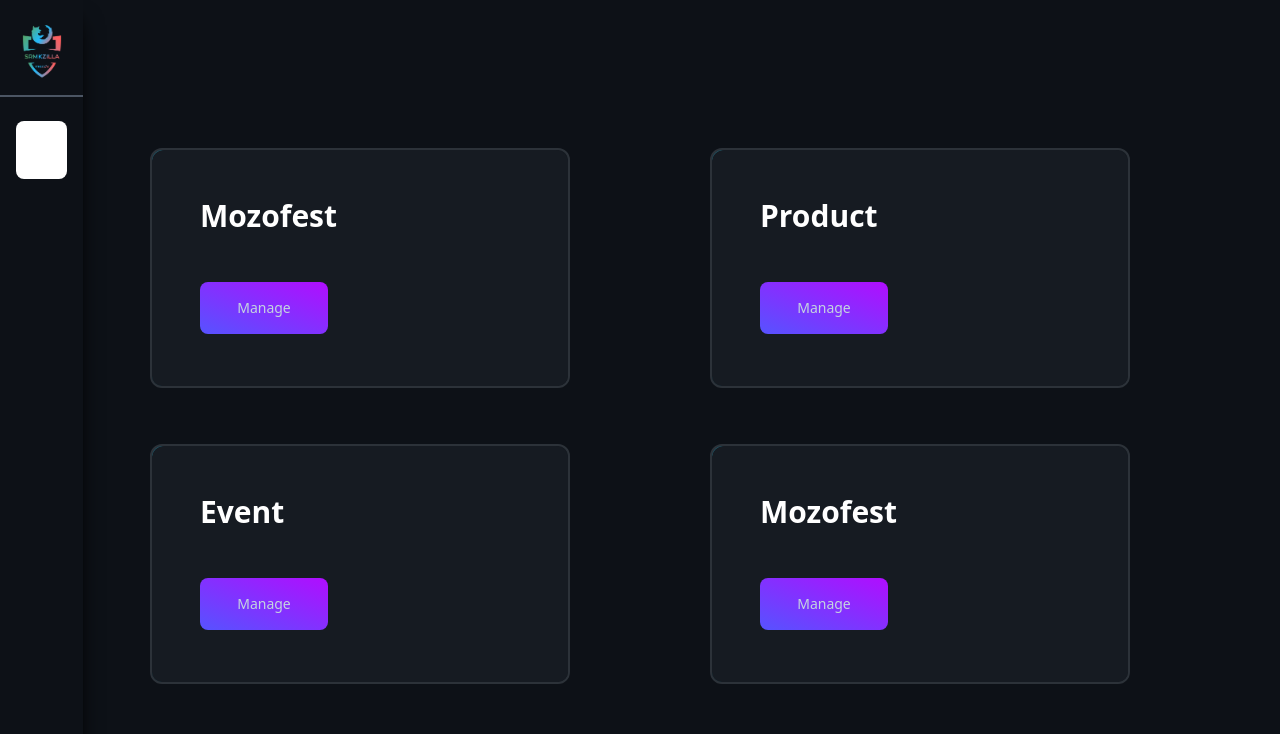
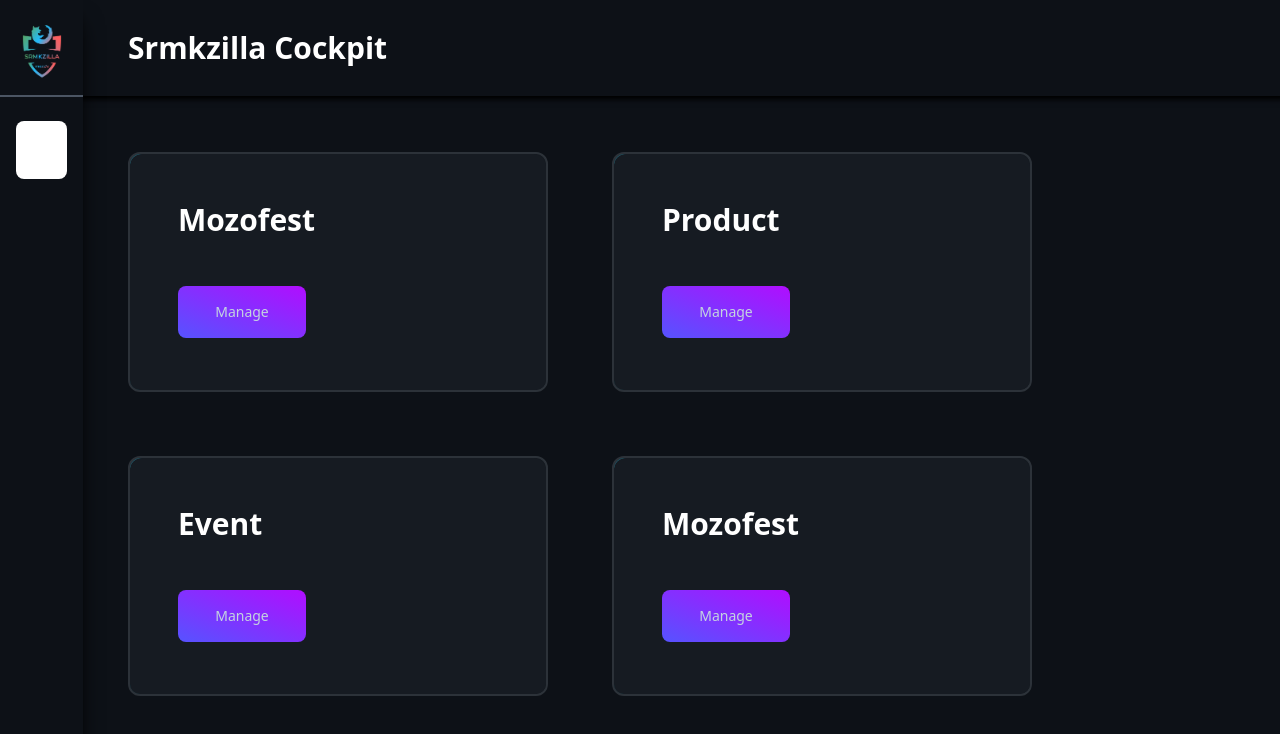
Before and after one commit to srm-kzilla/KzCMS, a Next.js app in the folder client/: page / in a window 1280 px wide. Shown: the top 734 px of the page. Built offline with nearby package versions, Linux system fonts and the light colour scheme; some icons are missing.

Commit message:
feat: adds title bar

```diff
--- a/client/components/Button.tsx
+++ b/client/components/Button.tsx
@@ -7,9 +7,9 @@
 const Button = ({ buttonTitle, ...rest }: ButtonPropsType) => {
   return (
     <button
-      type='button'
+      type="button"
       {...rest}
-      className='text-[#C4D3E0] bg-gradient-to-tr from-[#5653FF] to-[#B10DFF] hover:bg-gradient-to-br font-medium p-4 mt-12 rounded-lg text-sm w-32 text-center z-10 duration-300'
+      className="text-[#C4D3E0] bg-gradient-to-tr from-[#5653FF] to-[#B10DFF] hover:bg-gradient-to-br font-medium p-4 mt-12 rounded-lg text-sm w-32 text-center z-10 duration-300"
     >
       {buttonTitle}
     </button>
--- a/client/components/Card.tsx
+++ b/client/components/Card.tsx
@@ -8,7 +8,7 @@
   title: string;
   websiteUrl: string;
   manageUrl: string;
-  cardType: 'all' | 'product' | 'event' | 'other';
+  cardType: 'all' | 'products' | 'events' | 'others';
 }
 
 export const Card = ({ title, websiteUrl, manageUrl, cardType }: CardPropsType) => {
@@ -27,7 +27,7 @@
 
   return (
     <div
-      className="mt-7 md:m-7 group/card flex flex-col h-60 p-12 rounded-xl bg-[#161B22] border-2 border-[#2C3239] relative overflow-hidden"
+      className="mt-7 md:m-8 group/card flex flex-col h-60 p-12 rounded-xl bg-[#161B22] border-2 border-[#2C3239] relative overflow-hidden"
       onMouseMove={handleMouseMove}
     >
       <div className="top-0 left-0 w-full h-60 bg-[#161B22] group-hover/card:bg-opacity-25 rounded-xl backdrop-filter backdrop-blur-3xl overflow-hidden z-10 absolute"></div>
--- a/client/components/CardsList.tsx
+++ b/client/components/CardsList.tsx
@@ -6,15 +6,15 @@
 }
 
 interface CardsListProps {
-  type: 'all' | 'product' | 'event' | 'other';
+  type: 'all' | 'products' | 'events' | 'others';
   cardList: CardsListPropsType;
 }
 
 const CardList = ({ type, cardList }: CardsListProps) => {
   console.log('Type', type);
   return (
-    <div className="mt-20 md:m-20 flex">
-      <div className="pt-10 flex flex-wrap justify-around w-full h-fit">
+    <div className="mt-20 flex w-screen">
+      <div className="pt-10 md:pl-20 flex flex-wrap justify-around md:justify-start w-full h-fit">
         {type === 'all'
           ? cardList.cards.map((card, index) => {
               console.log('Card:', card);
--- a/client/components/Navbar.tsx
+++ b/client/components/Navbar.tsx
@@ -23,7 +23,7 @@
   return (
     <div className="z-30">
       <div
-        className={isDesktop ? 'hidden' : mobileNav ? 'hidden' : 'block absolute top-6 left-4'}
+        className={isDesktop ? 'hidden' : mobileNav ? 'hidden' : 'absolute h-24 w-20 flex justify-center items-center'}
         onClick={() => {
           setMobileNav(!mobileNav);
         }}
@@ -35,16 +35,14 @@
           isDesktop
             ? 'w-fit h-screen fixed top-0 left-0 flex flex-col justify-between bg-cms-dark font-raleway shadow-xl shadow-black'
             : mobileNav
-              ? 'w-fit h-screen fixed top-0 left-0 flex flex-col justify-between bg-cms-dark font-raleway shadow-xl shadow-black'
-              : 'hidden'
+            ? 'w-fit h-screen fixed top-0 left-0 flex flex-col justify-between bg-cms-dark font-raleway shadow-xl shadow-black'
+            : 'hidden'
         }
       >
         <div>
-          <div className='flex flex-col gap-2'>
-            <div
-              className='p-4 pt-6 w-full h-full border-gray-600 border-b-2 flex flex-col items-center justify-between lg:justify-center gap-4'>
-              <Image className='w-10' width={10} height={10} src='/srmkzilla-gradient-logo.svg'
-                     alt='SRMKZILLA' />
+          <div className="flex flex-col gap-2">
+            <div className="p-4 pt-6 w-full h-full border-gray-600 border-b-2 flex flex-col items-center justify-between lg:justify-center gap-4">
+              <Image className="w-10" width={10} height={10} src="/srmkzilla-gradient-logo.svg" alt="SRMKZILLA" />
               <div
                 className={isDesktop ? 'hidden' : mobileNav ? 'block' : 'hidden'}
                 onClick={() => {
@@ -54,8 +52,8 @@
                 <MenuFoldLineIcon size={35} />
               </div>
             </div>
-            <div className='flex flex-col gap-5 p-4'>
-              <div className='flex flex-col gap-2'>
+            <div className="flex flex-col gap-5 p-4">
+              <div className="flex flex-col gap-2">
                 {navBarProps.options.map((item, key) => {
                   const Icon = item.icon;
                   return (
@@ -71,11 +69,11 @@
                         }}
                       >
                         {isDesktop ? (
-                          <div className='tooltip'>
+                          <div className="tooltip">
                             <div>
                               <Icon size={35} />
                             </div>
-                            <span className='tooltiptext'>{item.toolTip}</span>
+                            <span className="tooltiptext">{item.toolTip}</span>
                           </div>
                         ) : (
                           <div>
@@ -90,12 +88,13 @@
             </div>
           </div>
         </div>
-        <div className='w-full h-fit flex items-center justify-center gap-2 p-2 mb-4'>
-          <div className='cursor-pointer hover:text-red-500 duration-300' onClick={
-            () => {
+        <div className="w-full h-fit flex items-center justify-center gap-2 p-2 mb-4">
+          <div
+            className="cursor-pointer hover:text-red-500 duration-300"
+            onClick={() => {
               //   TODO: Add logout functionality
-            }
-          }>
+            }}
+          >
             <LogoutCircleRLineIcon size={35} />
           </div>
         </div>
--- /dev/null
+++ b/client/components/TitleBar.tsx
@@ -0,0 +1,15 @@
+import React from 'react';
+
+interface TitleBarPropsType {
+  title: string;
+}
+
+export const TitleBar = ({ title }: TitleBarPropsType) => {
+  return (
+    <div className="absolute pl-20 md:pl-28 z-20 h-24 flex items-center justify-start w-full bg-cms-dark shadow-md shadow-black">
+      <span className="text-3xl font-bold">{title}</span>
+    </div>
+  );
+};
+
+export default TitleBar;
--- a/client/mock/cardListMock.ts
+++ b/client/mock/cardListMock.ts
@@ -6,25 +6,25 @@
       title: 'Mozofest',
       websiteUrl: 'https://mozofest.srmkzilla.net/',
       manageUrl: '/mozofest',
-      cardType: 'product',
+      cardType: 'products',
     },
     {
       title: 'Product',
       websiteUrl: 'https://mozofest.srmkzilla.net/',
       manageUrl: '/mozofest',
-      cardType: 'product',
+      cardType: 'products',
     },
     {
       title: 'Event',
       websiteUrl: 'https://mozofest.srmkzilla.net/',
       manageUrl: '/mozofest',
-      cardType: 'event',
+      cardType: 'events',
     },
     {
       title: 'Mozofest',
       websiteUrl: 'https://mozofest.srmkzilla.net/',
       manageUrl: '/mozofest',
-      cardType: 'other',
+      cardType: 'others',
     },
   ],
 };
--- a/client/pages/[category].tsx
+++ b/client/pages/[category].tsx
@@ -6,6 +6,7 @@
 import CalendarEventLineIcon from 'remixicon-react/CalendarEventLineIcon';
 import ShoppingBag3LineIcon from 'remixicon-react/ShoppingBag3LineIcon';
 import { useEffect, useState } from 'react';
+import TitleBar from '@/components/TitleBar';
 
 export default function Home() {
   const router = useRouter();
@@ -26,20 +27,31 @@
       {
         toolTip: 'Events',
         icon: CalendarEventLineIcon,
-        url: '/event',
+        url: '/events',
       },
       {
         toolTip: 'Products',
         icon: ShoppingBag3LineIcon,
-        url: '/product',
+        url: '/products',
       },
     ],
   };
 
+  const capitalize = (text: string) => {
+    if (text) {
+      return text.charAt(0).toUpperCase() + text.slice(1);
+    }
+    return '';
+  };
+  console.log(category);
+
   return (
-    <div className='w-full flex min-h-screen h-fit bg-cms-dark'>
+    <div className="w-full flex min-h-screen h-fit bg-cms-dark">
       <Navbar navBarProps={NavbarOptions} />
-      <CardList type={category as 'all' | 'product' | 'event' | 'other'} cardList={cardListMock} />
+      <div className="md:pl-4">
+        <TitleBar title={capitalize(category as 'all' | 'products' | 'events' | 'others')} />
+        <CardList type={category as 'all' | 'products' | 'events' | 'others'} cardList={cardListMock} />
+      </div>
     </div>
   );
 }
--- a/client/pages/index.tsx
+++ b/client/pages/index.tsx
@@ -4,6 +4,7 @@
 import CalendarEventLineIcon from 'remixicon-react/CalendarEventLineIcon';
 import CardList from '@/components/CardsList';
 import { cardListMock } from '@/mock/cardListMock';
+import TitleBar from '@/components/TitleBar';
 
 // Mock data for Navbar
 const NavbarOptions = {
@@ -16,21 +17,24 @@
     {
       toolTip: 'Events',
       icon: CalendarEventLineIcon,
-      url: '/event',
+      url: '/events',
     },
     {
       toolTip: 'Products',
       icon: ShoppingBag3LineIcon,
-      url: '/product',
+      url: '/products',
     },
   ],
 };
 
 export default function Home() {
   return (
-    <div className='w-full flex min-h-screen h-fit'>
+    <div className="w-full flex min-h-screen h-fit">
       <Navbar navBarProps={NavbarOptions} />
-      <CardList type={'all'} cardList={cardListMock} />
+      <div className="md:pl-4">
+        <TitleBar title="Srmkzilla Cockpit" />
+        <CardList type={'all'} cardList={cardListMock} />
+      </div>
     </div>
   );
 }
```
